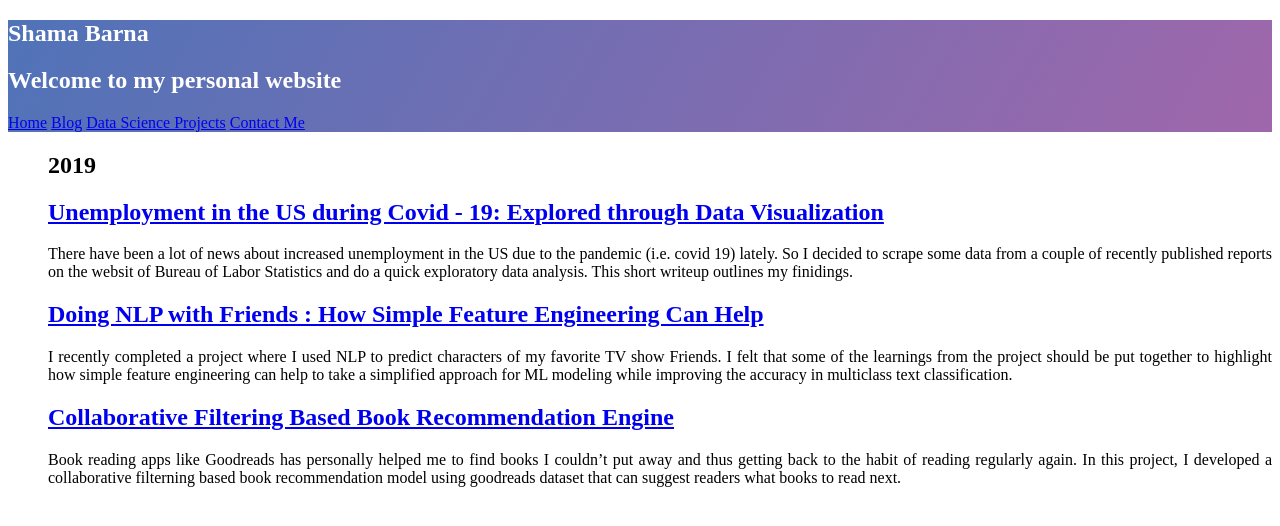
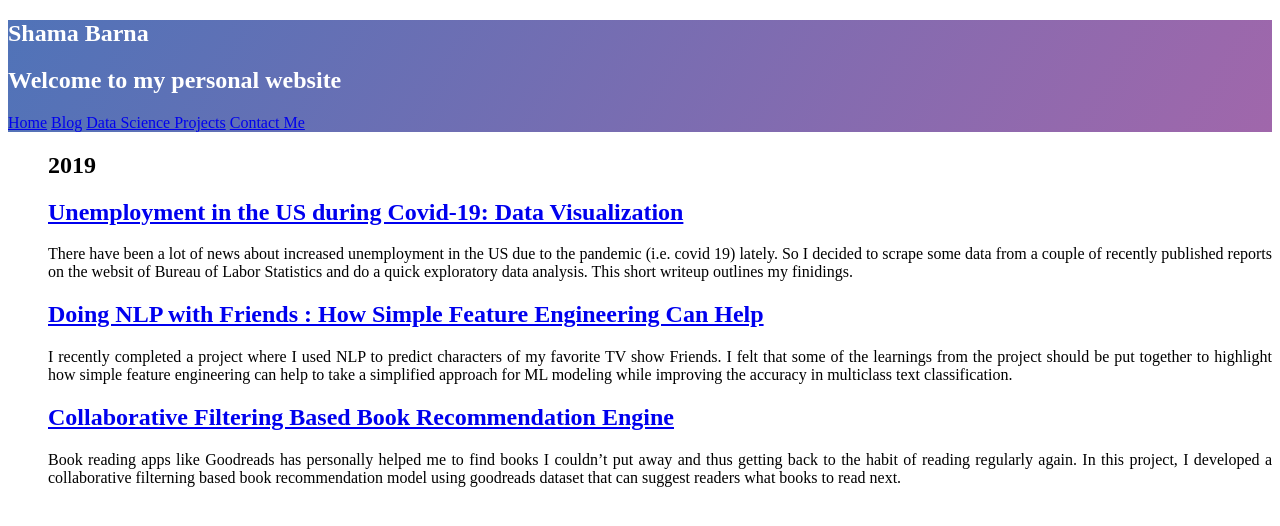
Before and after one commit to shamafarabi/shama.github.io, a Jekyll site: the page built from blog.md, in a window 1280 px wide. Shown: the top 526 px of the page. Built offline with Jekyll 4.4.1, drawn with Linux system fonts in a browser that asks for light colours; nearby versions of some CDN libraries.

Commit message:
Update 2020-5-30-Unemployment.md

```diff
--- a/_posts/2020-5-30-Unemployment.md
+++ b/_posts/2020-5-30-Unemployment.md
@@ -1,26 +1,26 @@
 ---
 layout: post
 comments: true
-title:  "Unemployment in the US during Covid - 19: Explored through Data Visualization"
+title:  "Unemployment in the US during Covid-19: Data Visualization"
 excerpt: "There have been a lot of news about increased unemployment in the US due to the pandemic (i.e. covid 19) lately. So I decided to scrape some data from a couple of recently published reports on the websit of Bureau of Labor Statistics and do a quick exploratory data analysis. This short writeup outlines my finidings."
 date:   2019-09-29 01:00:00
 mathjax: true
 ---
 
-# Introduction
+## Introduction
 
 Covid 19 has affected all of our lives in many ways. The job landscape is reported to have changed drastically in the US. Many of the friends I talked to were of the opinion that while many sectors experienced hiring freeze or layoffs, some sectors have also seen an uptick in employment opportunities as we continue to adjust our lives to this new normal. So I decided to scrape the data from some of the reports published on May,2020 on the [website](https://www.bls.gov/) of Bureau of Labor Statistics, and then do some visualizations to educate myself on the trends. The notebook can be found [here]()
 
 Below are the takeaways from it:
 
-# US Workforce: Trends and Distribution from 2019-2020
+## US Workforce: Trends and Distribution from 2019-2020
 
 The total nonfarm (i.e. all employees except farm workers, private household employees, or non-profit organization employees) employees in the US can be grouped into to two major categories or super-sectors - Goods-producing industries and Service-providing industries. The barplot below (Figure 1) shows the distribution the US workforce in these two supersectors over the years while the line plot represents the total employment over the year. As of April 2019, around 86% of the US workforce are employed in the service providing industries whereas the reamining 14% are employed in the goods-producing industries. The chart shows that while roughly 20.53 millions lost their jobs only during the pandemic (i.e., March 2020 - April 2020), their distribution in these two super sectors remained the steady over the year and during this pandemic.
 
 <img src="/assets/Unemployment/US_Workforce_Trends.png">
 
 
-# Snapshot: Goods-producing vs Service-providing Industries
+## Snapshot: Goods-producing vs Service-providing
 
 The goods-producing industries largely comprises of manufacturing and construction and contributed to employ roughly ~20 millions Americans as of March, 2020 (Figure 2). The major industries in the service providing sector are education and health services, government institutions, trade and transporation as well as professional and business services. Each of these four subgroups in the service -providing sector alone provided more jobs (>20 millions) for Americans than the goods-producing sector.
 
@@ -44,6 +44,6 @@ The largest percentage declines occurred in Michigan (-22.8 percent), Vermont (-
 <img src="/assets/Unemployment/unemployment_by_state.png">
 
 
-# Conclusion:
+## Conclusion
 To summarize, roughly 20 millions of
 lost their jobs between March 2020 - April 2020, and  unemployment in the US has increased during this perdiod for all industiral sectors and in all the states. While all of our lives have been impacted to some level, people working in the leisure and hospitality  industry or living in the east coast are probably experiencing a more challenging time in terms of job security than the rest of us.
```
Also changed, not shown: other parts of _posts/2020-5-30-Unemployment.md (+2 -2 lines).
